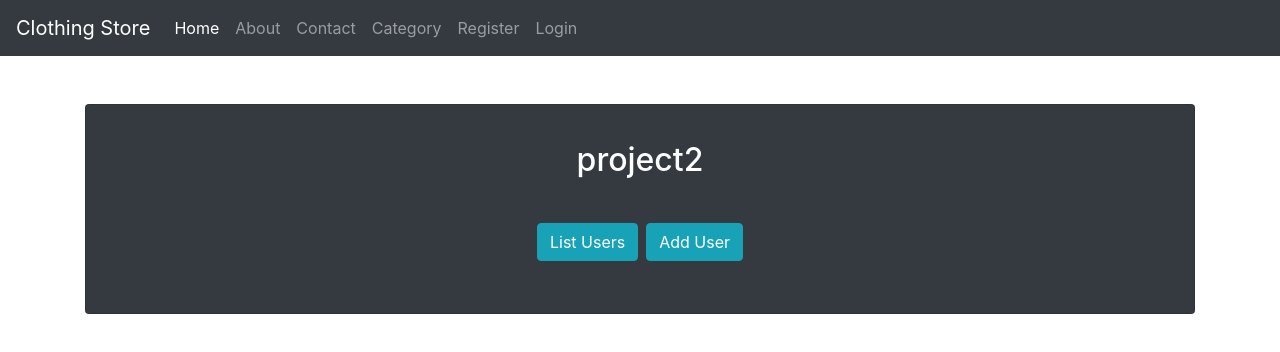
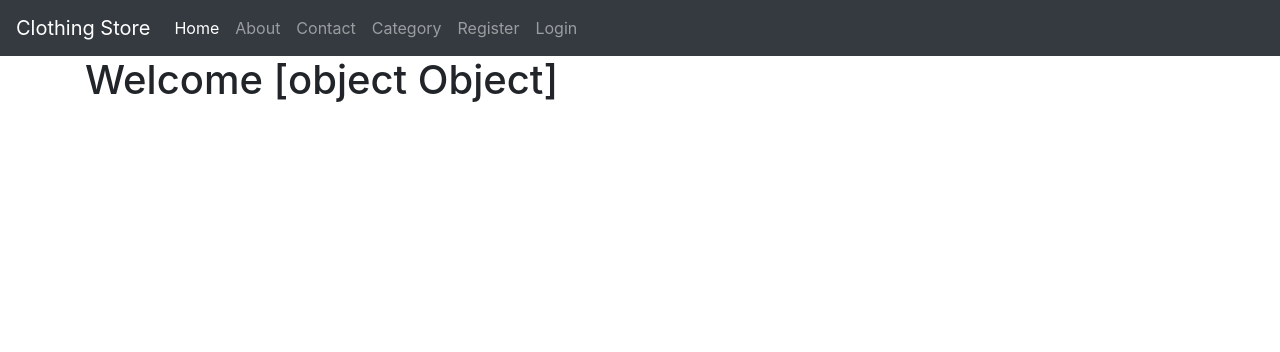
Before and after one commit to DavidKosalRevature/Ecommerce-Store, an Angular app in the folder project2-Angular/: page /home in a window 1280 px wide. Shown: the top 352 px of the page. Built offline with nearby package versions, Linux system fonts and the light colour scheme.

Commit message:
Working on Persistent Login

```diff
--- a/project2-Angular/src/app/app.component.html
+++ b/project2-Angular/src/app/app.component.html
@@ -1,22 +1,3 @@
 <app-navbar></app-navbar>
 
-<div class="container">
-  <div class="row">
-    <div class="col-md-12">
-      <div class="card bg-dark my-5">
-        <div class="card-body">
-          <h2 class="card-title text-center text-white py-3">{{ title }}</h2>
-          <ul class="text-center list-inline py-3">
-            <li class="list-inline-item">
-              <a routerLink="/users" class="btn btn-info">List Users</a>
-                </li>
-            <li class="list-inline-item">
-              <a routerLink="/register" class="btn btn-info">Add User</a>
-                </li>
-          </ul>
-        </div>
-      </div>
-      <router-outlet></router-outlet>
-    </div>
-  </div>
-</div>
+<router-outlet></router-outlet>
--- a/project2-Angular/src/app/home/home.component.html
+++ b/project2-Angular/src/app/home/home.component.html
@@ -0,0 +1,3 @@
+<div class="container">
+<h1>Welcome {{message}}</h1>
+</div>
--- a/project2-Angular/src/app/home/home.component.ts
+++ b/project2-Angular/src/app/home/home.component.ts
@@ -1,4 +1,5 @@
 import { Component, OnInit } from '@angular/core';
+import { UserService } from '../user.service';
 
 @Component({
   selector: 'app-home',
@@ -7,9 +8,16 @@ import { Component, OnInit } from '@angular/core';
 })
 export class HomeComponent implements OnInit {
 
-  constructor() { }
+  message = '';
+  user : any;
+
+  constructor(private userService: UserService) {
+    this.user = userService.getUsersById(4)
+   }
 
   ngOnInit(): void {
+      this.message = '' + this.user;
+
   }
 
 }
--- a/project2-Angular/src/app/login/login.component.html
+++ b/project2-Angular/src/app/login/login.component.html
@@ -1,5 +1,5 @@
 <div class="container">
-    <div *ngIf="message" class="alert alert-success" role="alert">
+    <div *ngIf="message" class="alert alert-danger" role="alert">
         {{message}}
     </div>
 
--- a/project2-Angular/src/app/login/login.component.ts
+++ b/project2-Angular/src/app/login/login.component.ts
@@ -1,4 +1,4 @@
-import { Component, OnInit } from '@angular/core';
+import { Component, OnInit} from '@angular/core';
 import { ActivatedRoute, Router } from '@angular/router';
 import { IUser } from '../user';
 import { UserService } from '../user.service';
@@ -26,14 +26,23 @@ export class LoginComponent implements OnInit {
 
   onFormSubmit(data: IUser){
     this.userService.login(data).subscribe(data =>{
+
       this.users = data;
       console.log(this.users)
+
       if(this.users != null){
+
         console.log("valid login");
+        this.message = "Login Successful"
+        window.alert("Login Successful")
         this.router.navigate(['/home']);
+
       } else{
+
         console.log("invalid login")
+        this.message = "Username or Password Not Found"
       }
+
     })
 
   }
--- a/project2-Angular/src/app/register/register.component.html
+++ b/project2-Angular/src/app/register/register.component.html
@@ -1,5 +1,8 @@
+<div class="container">
+
 <div class="card my-5">
     <div class="card-body">
+       <h1>Register</h1>
       <form  #userForm="ngForm" (submit)="onSubmit(userForm.value)">
         <div class="form-group">
           <label for="firstName">First Name</label>
@@ -61,3 +64,4 @@
       </form>
     </div>
   </div>
+  </div>
--- a/project2-Angular/src/app/user.service.ts
+++ b/project2-Angular/src/app/user.service.ts
@@ -13,6 +13,9 @@ export class UserService {
     REGISTER: 'register',
     LOGIN: 'login'
   }
+
+  private userObservable = Observable
+  private userAccount: any;
 
 
   constructor(private http: HttpClient) {
@@ -37,12 +40,22 @@ export class UserService {
     );
   }
 
-  public login(user: IUser){
-    return this.http.get<IUser>(
+  public login(user: IUser): Observable<IUser>{
+    this.userAccount = this.http.get<IUser>(
       `${this.BASEURL + this.ENDPOINTS.LOGIN + "/" + user.username
         + "/" + user.password}`
     );
 
+    return this.userAccount;
+
+  }
+
+  public getUserAccount(){
+    return this.userAccount;
+  }
+
+  public getFirstNameAndLastName(){
+    return this.userAccount;
   }
 
   public logout(){
```
